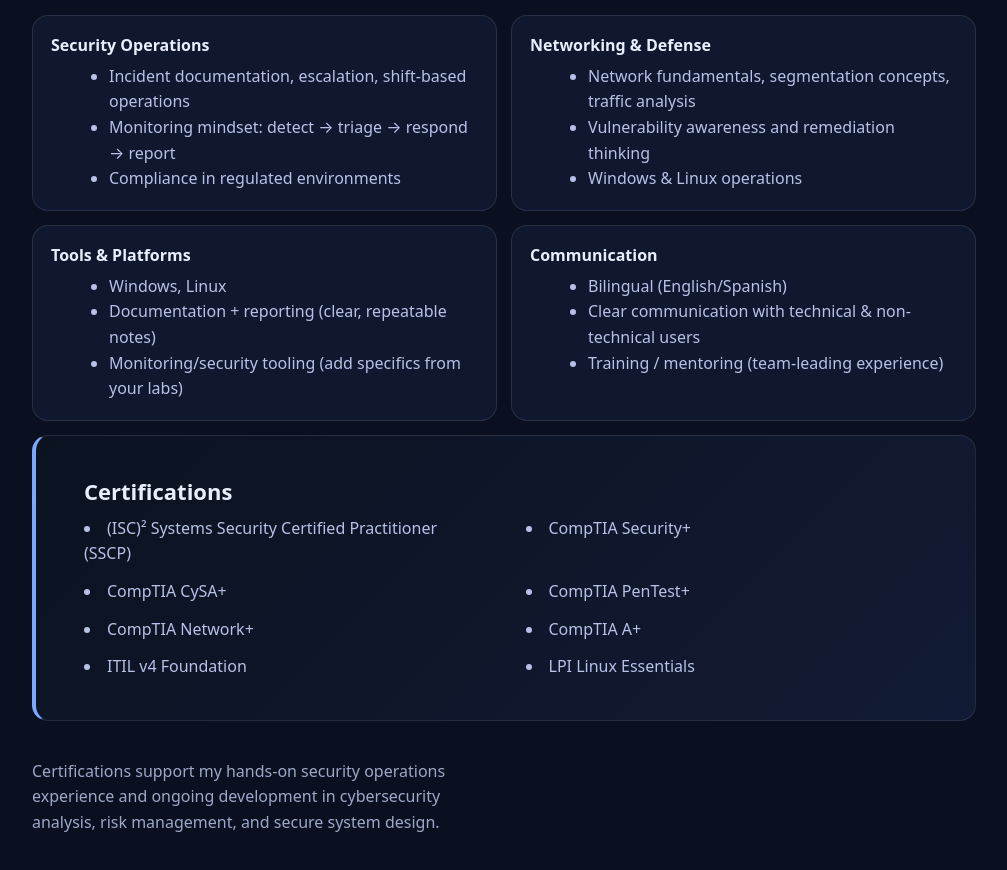
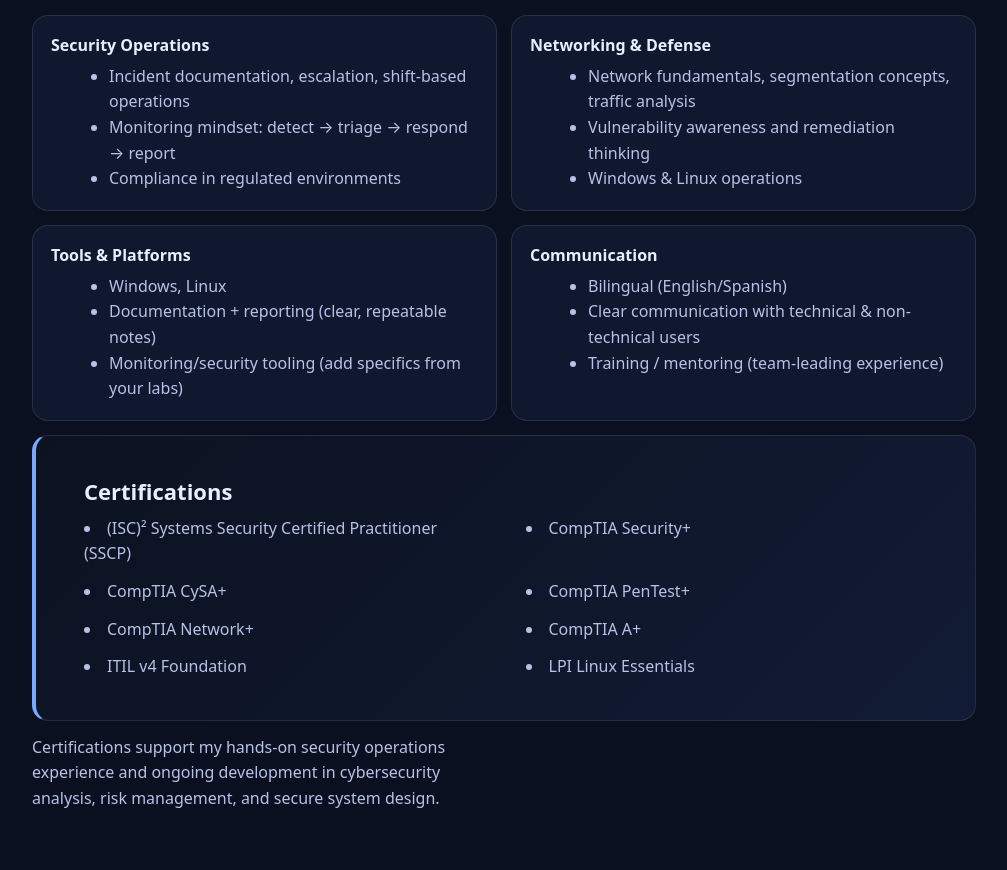
Before and after one commit to etaran1/etaran1.github.io, a plain HTML site: page skills.html in a window 1280 px wide. Shown: the part 208-1078 px from the top of the page, without its empty margins (136-1143 px from the left). Drawn offline with Linux system fonts and the light colour scheme.

Commit message:
Update skills.html

```diff
--- a/skills.html
+++ b/skills.html
@@ -79,12 +79,10 @@
         </ul>
       </div>
 
-       <section>
-        <p class="muted cert-summary">
+        <p class="muted">
           Certifications support my hands-on security operations experience and ongoing
           development in cybersecurity analysis, risk management, and secure system design.
         </p>
-       </section>
 
     </div>
   </div>
```
